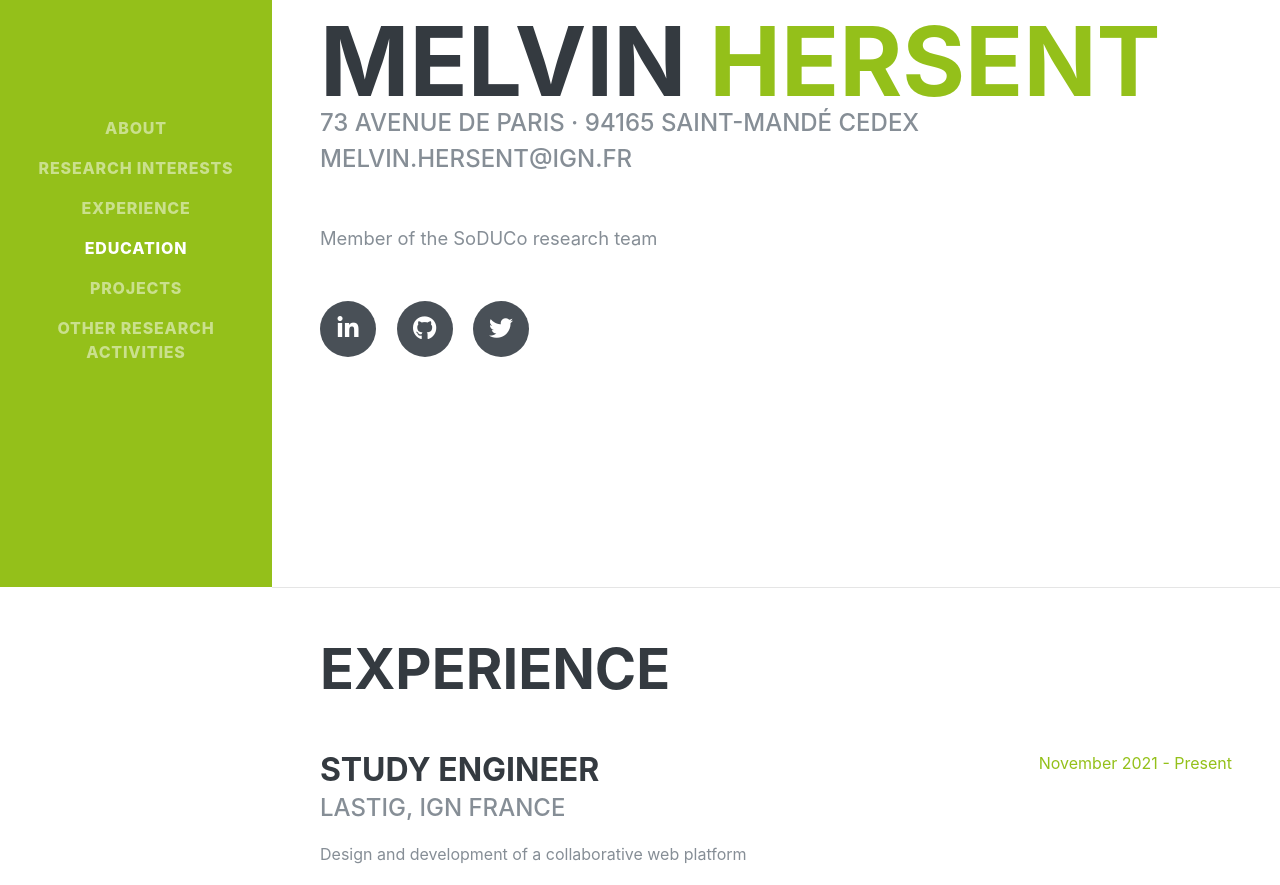
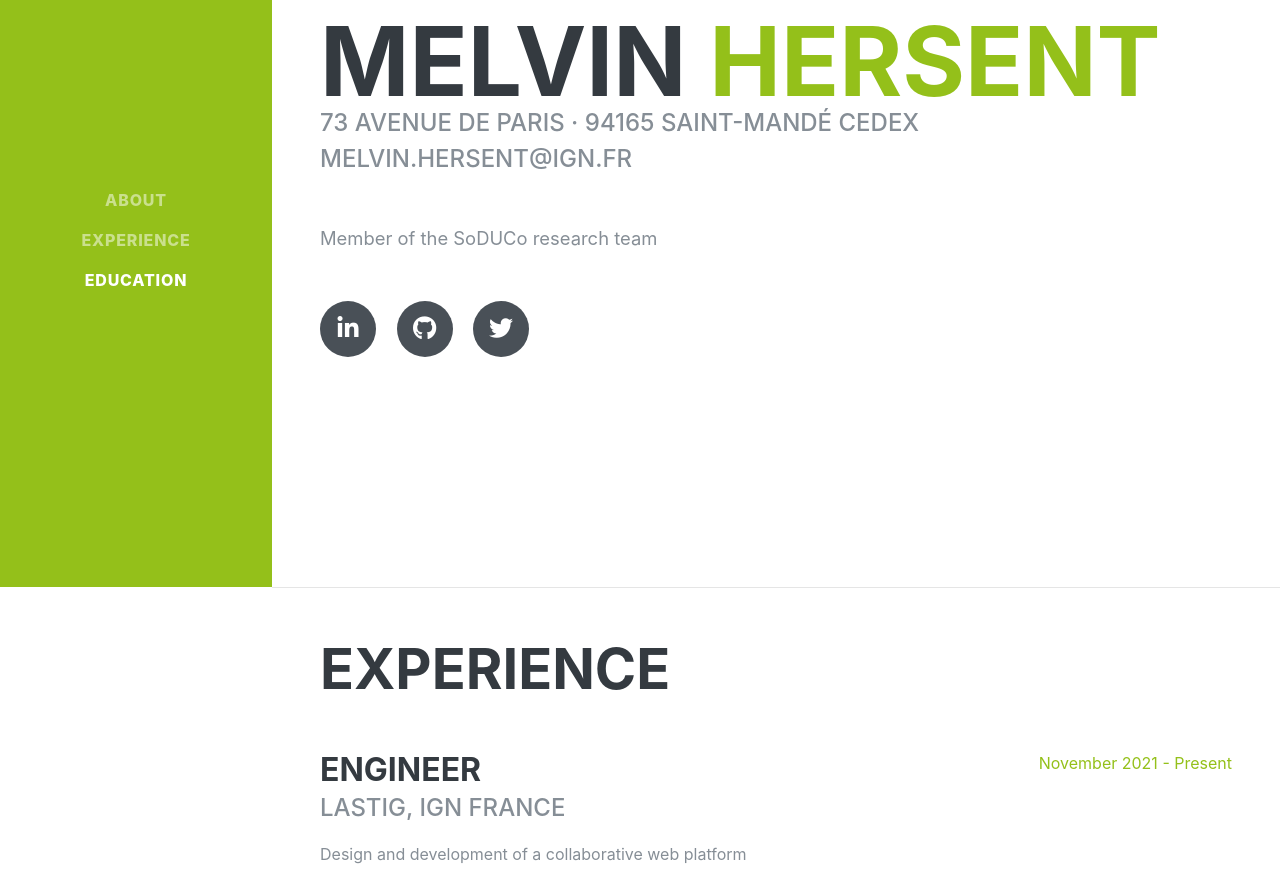
Before and after one commit to umrlastig/melvin-hersent, a plain HTML site: page index.html in a window 1280 px wide. Shown: the part 213-1098 px from the top of the page. Drawn offline with nearby package versions, Linux system fonts and the light colour scheme; a web font is replaced by a local one.

Commit message:
small updates

```diff
--- a/index.html
+++ b/index.html
@@ -57,24 +57,12 @@
           <a class="nav-link js-scroll-trigger lang-fr" href="#about">Présentation</a>
         </li>
         <li class="nav-item">
-          <a class="nav-link js-scroll-trigger lang-en" href="#interest">Research Interests</a>
-          <a class="nav-link js-scroll-trigger lang-fr" href="#interest">Sujets de recherche</a>
-        </li>
-        <li class="nav-item">
           <a class="nav-link js-scroll-trigger lang-en" href="#experience">Experience</a>
           <a class="nav-link js-scroll-trigger lang-fr" href="#experience">Parcours professionnel</a>
         </li>
         <li class="nav-item">
           <a class="nav-link js-scroll-trigger lang-en" href="#education">Education</a>
           <a class="nav-link js-scroll-trigger lang-fr" href="#education">Formation</a>
-        </li>
-        <li class="nav-item">
-          <a class="nav-link js-scroll-trigger lang-en" href="#projects">Projects</a>
-          <a class="nav-link js-scroll-trigger lang-fr" href="#projects">Projets</a>
-        </li>
-        <li class="nav-item">
-          <a class="nav-link js-scroll-trigger lang-en" href="#other">Other research activities</a>
-          <a class="nav-link js-scroll-trigger lang-fr" href="#other">Autres activités de recherche</a>
         </li>
       </ul>
     </div>
@@ -114,7 +102,7 @@
 
         <div class="resume-item d-flex flex-column flex-md-row justify-content-between mb-5">
           <div class="resume-content">
-            <h3 class="mb-0">Study Engineer</h3>
+            <h3 class="mb-0">Engineer</h3>
             <div class="subheading mb-3">LASTIG, IGN France</div>
             <p>Design and development of a collaborative web platform</p>
           </div>
```
